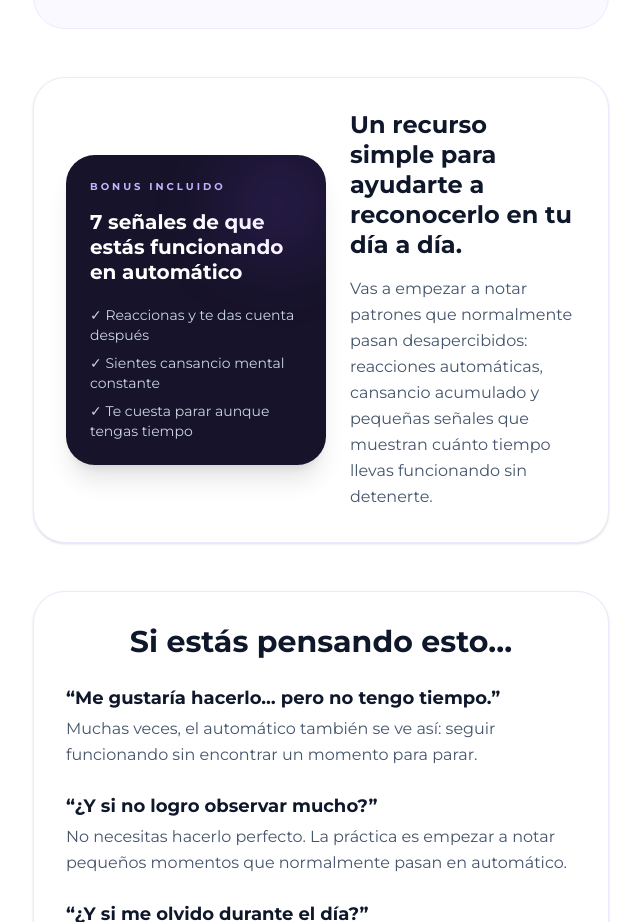
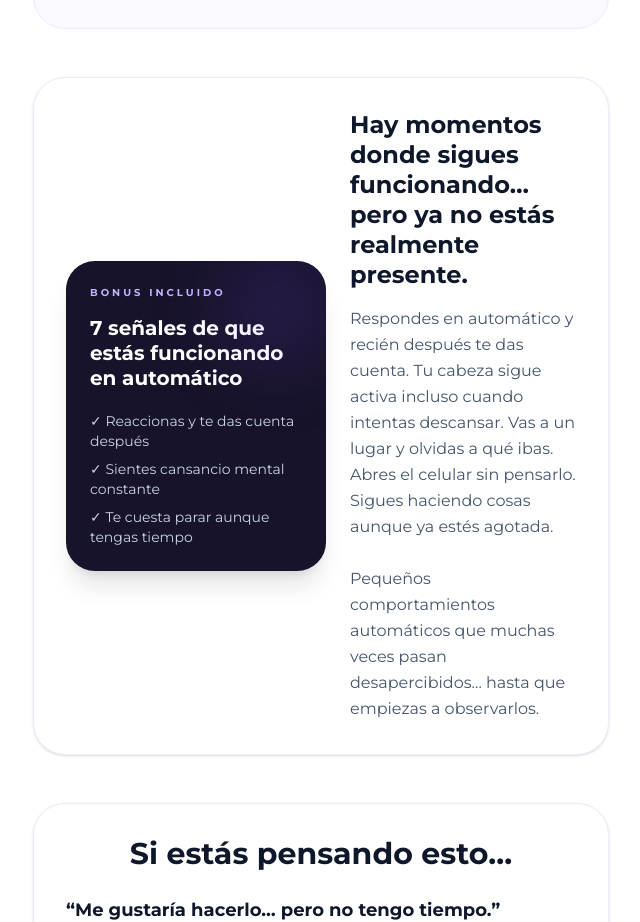
Before and after one commit to cursossolange/despierta-72h, a React (Vite) app: page / in a window 1280 px wide. Shown: the part 3526-4448 px from the top of the page, without its empty margins (319-959 px from the left). Built offline with nearby package versions, Linux system fonts and the light colour scheme; no server answers.

Commit message:
Update LandingPage.tsx

```diff
--- a/src/components/LandingPage.tsx
+++ b/src/components/LandingPage.tsx
@@ -430,15 +430,21 @@ export default function LandingPage({ onPurchase }: LandingPageProps) {
 
     {/* Texto */}
     <div className="flex-1 text-center md:text-left max-w-[520px]">
-      <h3 className="text-xl md:text-2xl font-black text-slate-900 mb-4 leading-tight">
-        Un recurso simple para ayudarte a reconocerlo en tu día a día.
-      </h3>
+    <h3 className="text-xl md:text-2xl font-black text-slate-900 mb-4 leading-tight">
+  Hay momentos donde sigues funcionando… pero ya no estás realmente presente.
+</h3>
 
       <p className="text-slate-600 leading-relaxed text-base max-w-md">
-        Vas a empezar a notar patrones que normalmente pasan desapercibidos:
-        reacciones automáticas, cansancio acumulado y pequeñas señales que muestran
-        cuánto tiempo llevas funcionando sin detenerte.
-      </p>
+  Respondes en automático y recién después te das cuenta.
+  Tu cabeza sigue activa incluso cuando intentas descansar.
+  Vas a un lugar y olvidas a qué ibas.
+  Abres el celular sin pensarlo.
+  Sigues haciendo cosas aunque ya estés agotada.
+
+  <br /><br />
+
+  Pequeños comportamientos automáticos que muchas veces pasan desapercibidos… hasta que empiezas a observarlos.
+</p>
     </div>
 
   </div>
```
